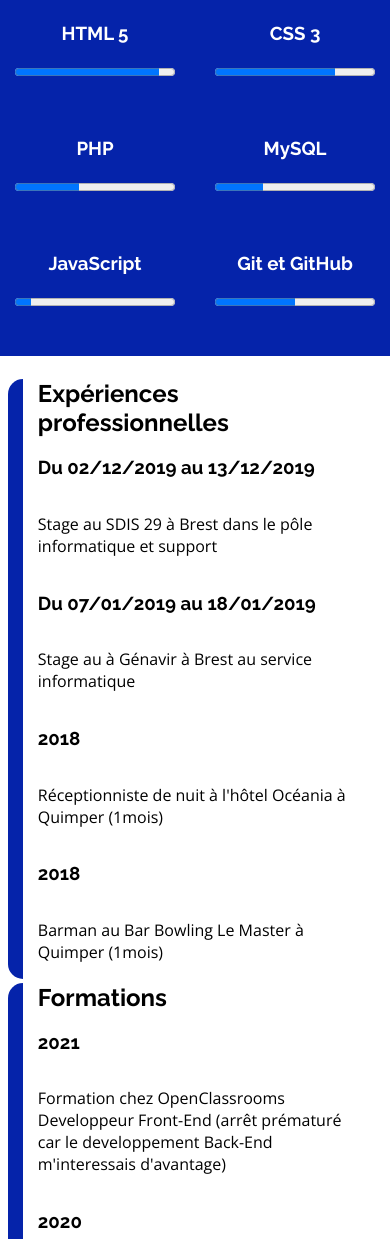
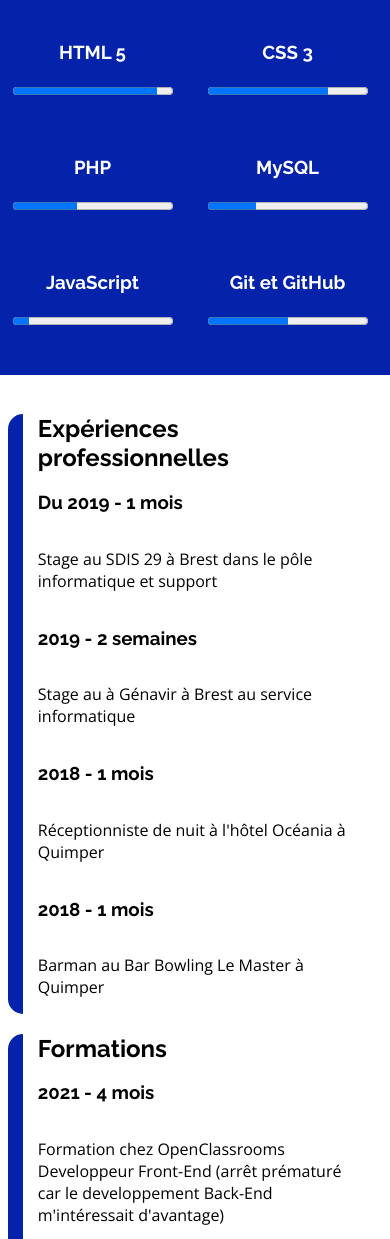
Before and after one commit to RomainCourcelle/CV, a plain HTML site: page index.html in a window 390 px wide. Shown: the part 761-2000 px from the top of the page. Drawn offline with nearby package versions, Linux system fonts and the light colour scheme.

Commit message:
Correction fautes syntaxe et ortho

```diff
--- a/css/style.css
+++ b/css/style.css
@@ -163,22 +163,27 @@ footer
         flex-direction: column-reverse;
     }
 
-
+    #bloc_competences
+    {
+        margin-top: 10%;
+    }
     #bloc_competences_lang
     {
         width: 400px;
     }
     .barre_competences
     {
-        width: 200px;
+        width: 175px;
         height: 115px;
+        margin-left: 10px;
+        margin-right: 10px;
     }
 
 
     .bloc_forma_exp
     {
         width: 80%;
-        margin-top: 1%;
+        margin-top: 5%;
     }
     #bloc_experiences_formations
     {
--- a/index.html
+++ b/index.html
@@ -75,25 +75,25 @@
 
             <div class="bloc_forma_exp">
                 <h2>Expériences professionnelles</h2>
-                <h3>Du 02/12/2019 au 13/12/2019</h3>
+                <h3>Du 2019 - 1 mois</h3>
                 <p>Stage au SDIS 29 à Brest dans le pôle informatique et support</p>
-                <h3>Du 07/01/2019 au 18/01/2019</h3>
+                <h3>2019 - 2 semaines</h3>
                 <p>Stage au à Génavir à Brest au service informatique</p>
-                <h3>2018</h3>
-                <p>Réceptionniste de nuit à l'hôtel Océania à Quimper (1mois)</p>
-                <h3>2018</h3>
-                <p>Barman au Bar Bowling Le Master à Quimper (1mois)</p>
+                <h3>2018 - 1 mois</h3>
+                <p>Réceptionniste de nuit à l'hôtel Océania à Quimper</p>
+                <h3>2018 - 1 mois</h3>
+                <p>Barman au Bar Bowling Le Master à Quimper</p>
             </div>
         </div>
 
 
             <div class="bloc_forma_exp">
                 <h2>Formations</h2>
-                <h3>2021</h3>
-                <p>Formation chez OpenClassrooms Developpeur Front-End (arrêt prématuré car le developpement Back-End m'interessais d'avantage)</p>
-                <h3>2020</h3>
+                <h3>2021 - 4 mois</h3>
+                <p>Formation chez OpenClassrooms Developpeur Front-End (arrêt prématuré car le developpement Back-End m'intéressait d'avantage)</p>
+                <h3>2020 - 3 mois</h3>
                 <p>Auto-formation en HTML 5, CSS3 et PHP</p>
-                <h3>De 2013 à 2014</h3>
+                <h3>2013 - 2014</h3>
                 <p>BTS IPM au CFAI de Brest dans l'entreprise Mécafi (arrêt prématuré pour des raisons de santé)</p>
                 <h3>2013</h3>
                 <p>Obtention d'un BAC STI2D Option ITEC</p>
```
